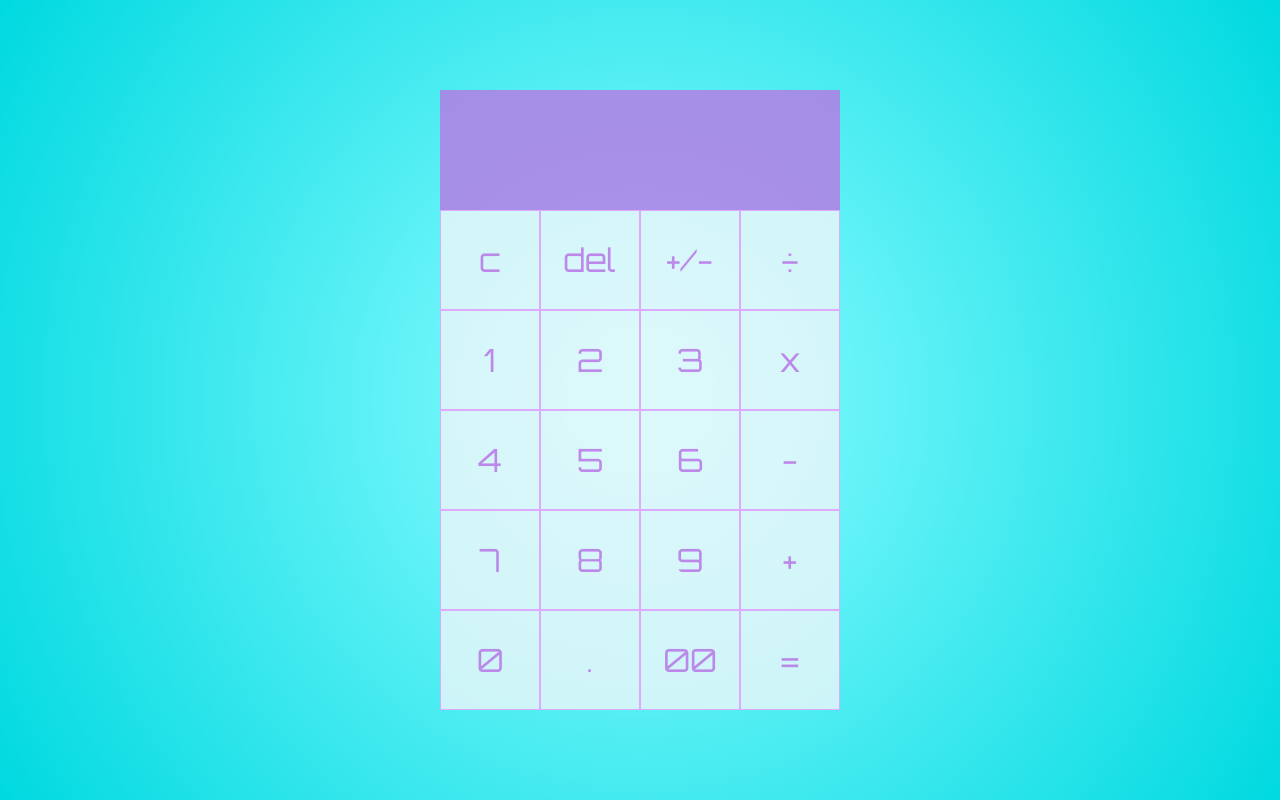
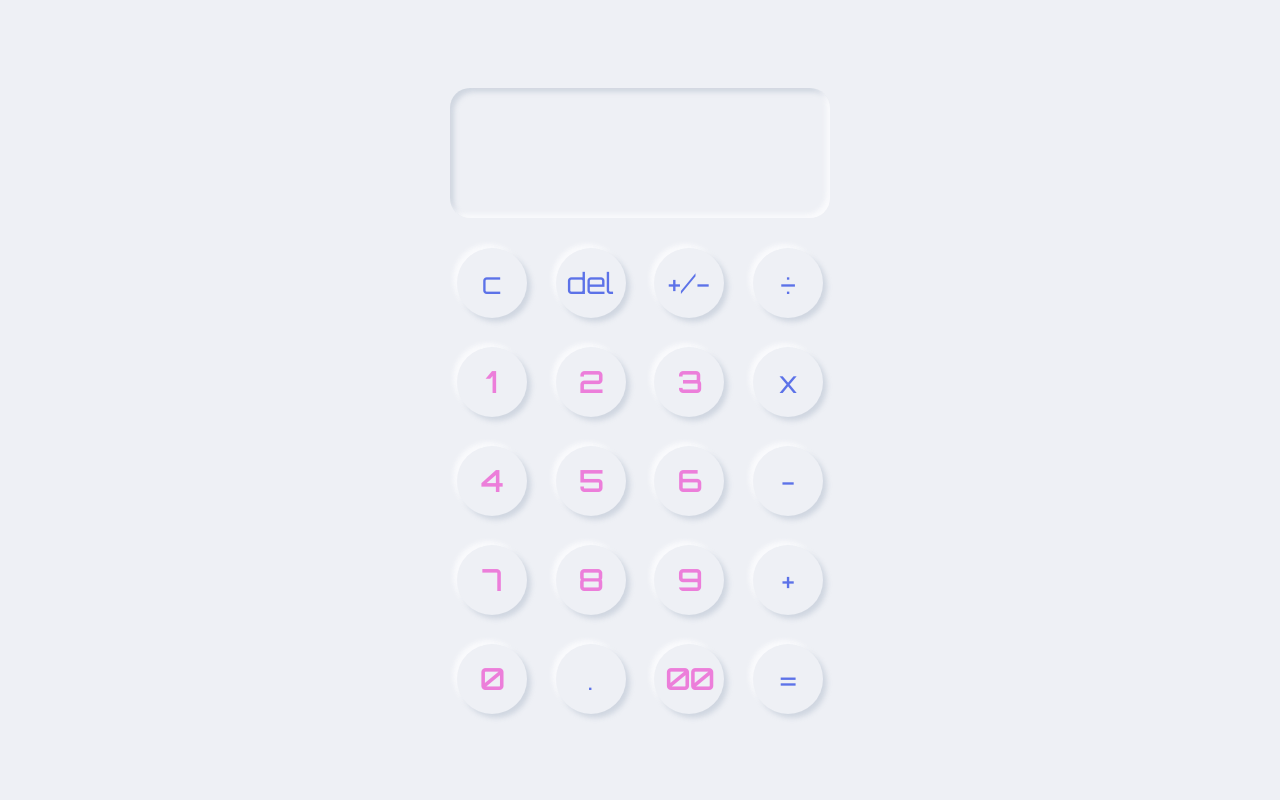
Before and after one commit to plsrd/calculator, a plain HTML site: page index.html in a window 1280 px wide. Drawn offline with Linux system fonts and the light colour scheme.

Commit message:
add css changes

```diff
--- a/index.html
+++ b/index.html
@@ -14,26 +14,28 @@
         <div data-previous class="previous-operand"></div>
         <div data-current class="current-operand"></div>
       </div>
-          <button data-clear>c</button>
-          <button data-delete>del</button>
-          <button data-plus-minus>+/-</button>
-          <button data-operator>÷</button>
-          <button data-number>1</button>
-          <button data-number>2</button>
-          <button data-number>3</button>
-          <button data-operator>x</button>
-          <button data-number>4</button>
-          <button data-number>5</button>
-          <button data-number>6</button>
-          <button data-operator>-</button>
-          <button data-number>7</button>
-          <button data-number>8</button>
-          <button data-number>9</button>
-          <button data-operator>+</button>
-          <button data-number>0</button>
-          <button data-number>.</button>
-          <button data-number>00</button>
-          <button data-equals>=</button>
+      <div class='buttonHolder'>
+        <button data-clear class='operator'>c</button>
+        <button data-delete class='operator'>del</button>
+        <button data-plus-minus class='operator'>+/-</button>
+        <button data-operator class='operator'>÷</button>
+        <button data-number class='number'>1</button>
+        <button data-number class='number'>2</button>
+        <button data-number class='number'>3</button>
+        <button data-operator class='operator'>x</button>
+        <button data-number class='number'>4</button>
+        <button data-number class='number'>5</button>
+        <button data-number class='number'>6</button>
+        <button data-operator class='operator'>-</button>
+        <button data-number class='number'>7</button>
+        <button data-number class='number'>8</button>
+        <button data-number class='number'>9</button>
+        <button data-operator class='operator'>+</button>
+        <button data-number class='number'>0</button>
+        <button data-number class='operator'>.</button>
+        <button data-number class='number'>00</button>
+        <button data-equals class='operator'>=</button>
+      </div>
     </div>
 
     <script src="script.js"></script>
--- a/style.css
+++ b/style.css
@@ -5,24 +5,31 @@
 
 body {
   box-sizing: border-box;
-  background: rgb(133,251,255);
-  background: radial-gradient(circle, rgba(133,251,255,1) 8%, rgba(0,217,224,1) 100%);
+  background: #EEF0F5;
   font-family: Orbitron, sans-serif;
 }
 
 .calculator-body {
-  display: grid;
   height: 100vh;
   width: 100%;
-  grid-template-columns: repeat(4, 100px);
-  grid-template-rows: minmax(120px, auto) repeat(5, 100px);
-  align-content: center;
+  display: flex;
+  flex-direction: column;
+  align-items: center;
+  justify-content: center;
+}
+
+.buttonHolder {
+  width: 400px;
+  display: flex;
+  flex-flow: row wrap;
+  align-items: center;
   justify-content: center;
 }
 
 .output {
+  min-height: 100px;
+  width: 350px;
   grid-column: 1 / -1;
-  background-color: rgba(186, 119, 228, 0.8);
   display: flex;
   flex-direction: column;
   align-items: flex-end;
@@ -30,28 +37,60 @@ body {
   padding: 15px;
   word-wrap: break-word;
   word-break: break-all;
+  margin: 1em;
+  border-radius: 20px;
+  -webkit-box-shadow: inset -4px -4px 5px 0px rgba(254, 254, 255, 0.75), inset 4px 4px 5px 0px rgba(198, 206, 218, 0.75);
+  -moz-box-shadow:    inset -4px -4px 5px 0px rgba(254, 254, 255, 0.75), inset 4px 4px 5px 0px rgba(198, 206, 218, 0.75);
+  box-shadow:         inset -4px -4px 5px 0px rgba(254, 254, 255, 0.75), inset 4px 4px 5px 0px rgba(198, 206, 218, 0.75);
 }
 
 button {
+  height:  70px;
+  width:  70px;
   outline: none;
   border: none;
-  font-size: 2rem;
-  background: rgba(249, 247, 250, 0.75);
-  border: 1px solid rgb(222, 170, 255);
-  color: rgba(179, 100, 228, 0.75);
+  font-size: 1.8em;
+  background-color: #EEF0F5;
+  border-radius: 50%;
+  margin: .5em;
+  -webkit-box-shadow: 4px 4px 5px 0px rgba(198, 206, 218, 0.75, -4px -4px 5px 0px rgba(254, 254, 255, 0.75));
+  -moz-box-shadow:    4px 4px 5px 0px rgba(198, 206, 218, 0.75), -4px -4px 5px 0px rgba(254, 254, 255, 0.75);
+  box-shadow:         4px 4px 5px 0px rgba(198, 206, 218, 0.75), -4px -4px 5px 0px rgba(254, 254, 255, 0.75);
 }
 
 button:hover {
-  background: rgba(222, 170, 255, .90);
+  -webkit-box-shadow: inset -4px -4px 5px 0px rgba(254, 254, 255, 0.75), inset 4px 4px 5px 0px rgba(198, 206, 218, 0.75);
+  -moz-box-shadow:    inset -4px -4px 5px 0px rgba(254, 254, 255, 0.75), inset 4px 4px 5px 0px rgba(198, 206, 218, 0.75);
+  box-shadow:         inset -4px -4px 5px 0px rgba(254, 254, 255, 0.75), inset 4px 4px 5px 0px rgba(198, 206, 218, 0.75);
 }
 
 .previous-operand {
-  color: rgb(249, 247, 250);
+  color: #EC7EDA;
   font-size: 1.5rem;
+  letter-spacing: 5px;
 }
 
 .current-operand {
-  color: rgb(249, 247, 250);
+  color: #EC7EDA;
   font-size: 2.5rem;
+  text-shadow: 3px 3px 4px rgba(202, 82, 183, 0.4) inset;
+  letter-spacing: 5px;
+}
 
+.number {
+  color: #EC7EDA;
+  font-weight: bold;
 }
+
+.operator {
+  color: #5C72E8;
+}
+
+.c {
+  color: #7FC2FF;
+  font-weight: bold;
+}
+
+.func {
+  color: #4CE0E9;
+}
```
